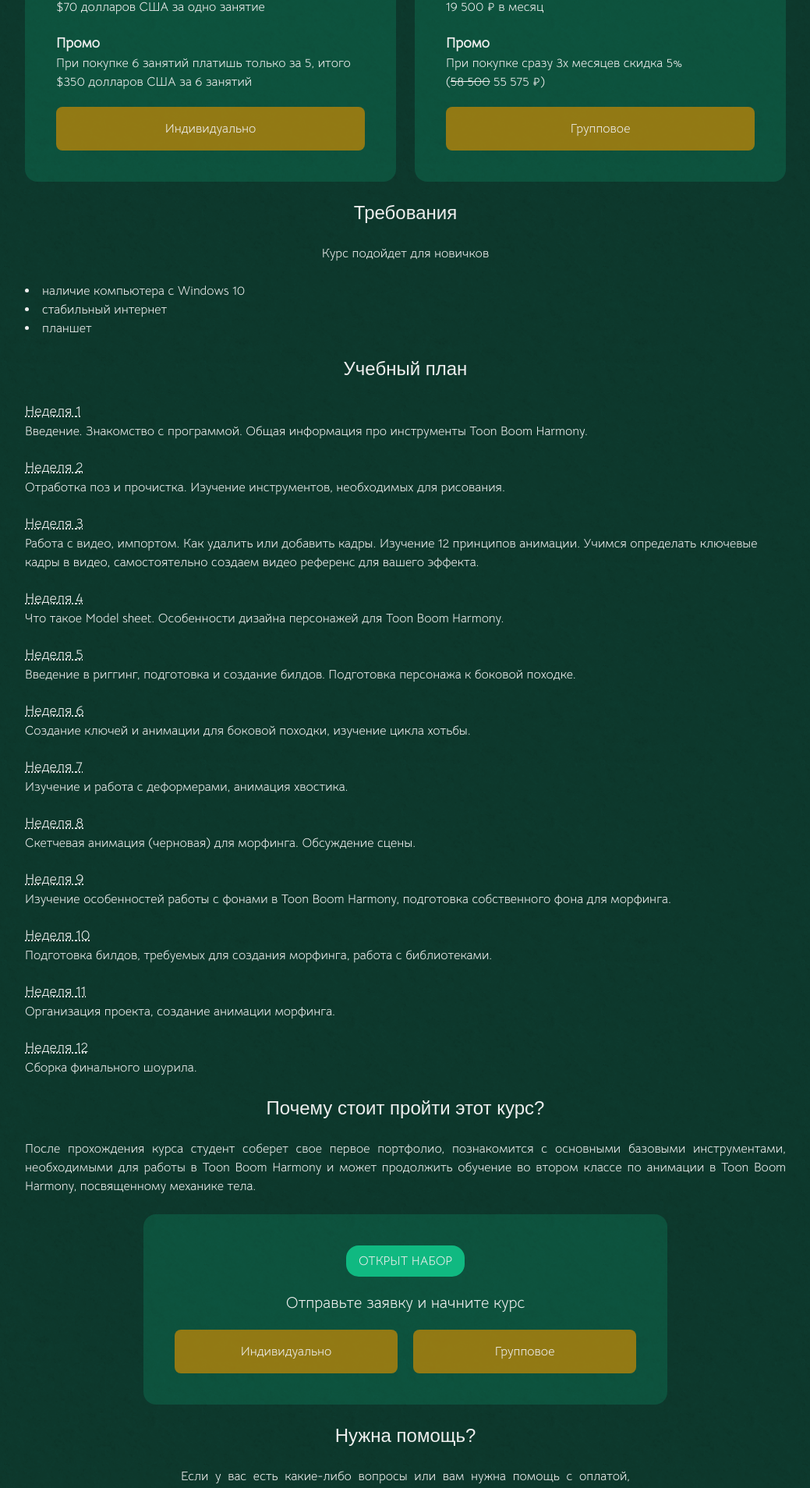
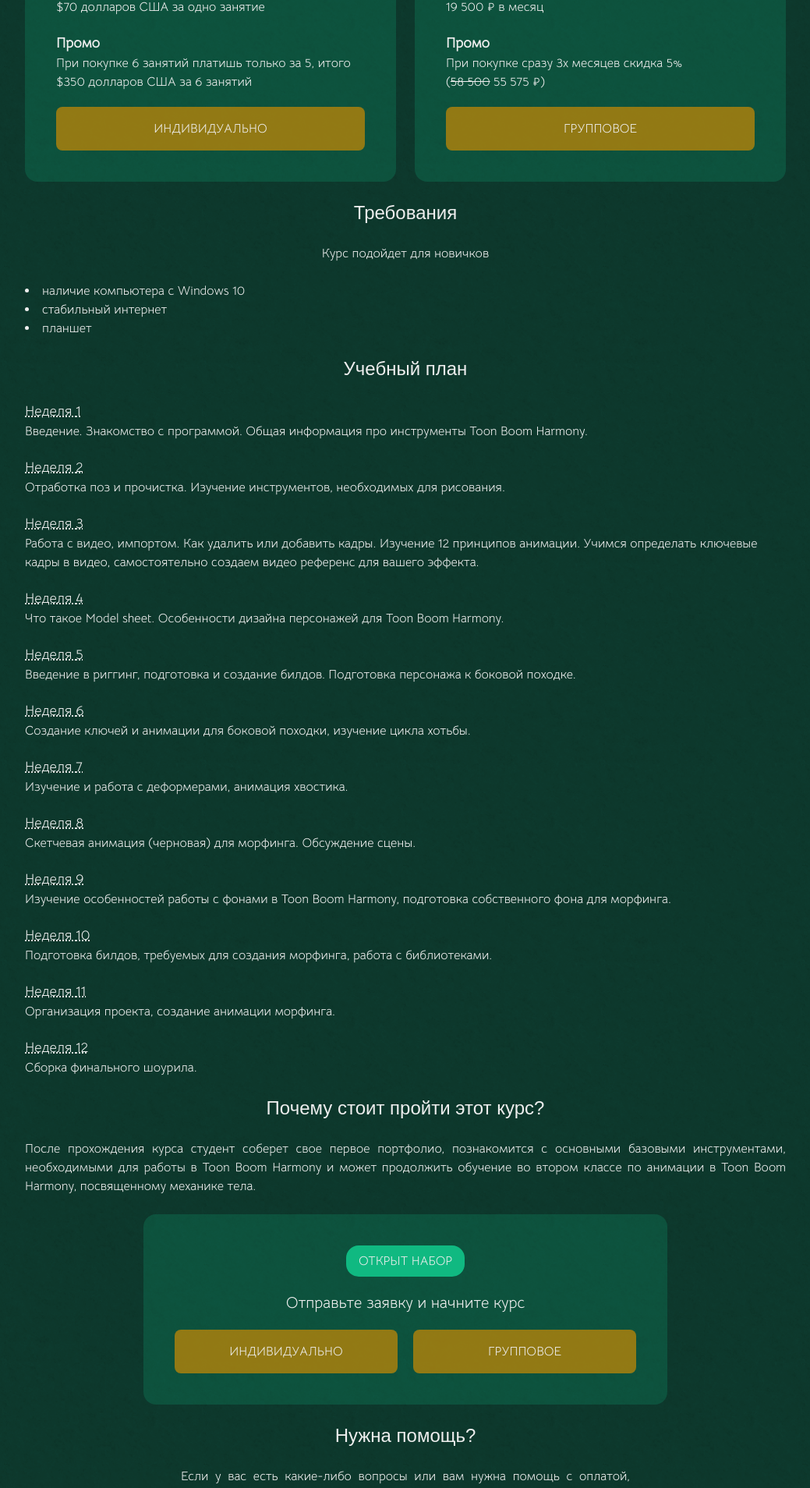
Before and after one commit to anamidev/harmony-dudes-v2, a Next.js app: page /course/basic-rigged-animation in a window 1280 px wide. Shown: the part 1160-3068 px from the top of the page at 78% size, without its empty margins (120-1159 px from the left). Built offline with nearby package versions, Linux system fonts and the light colour scheme.

Commit message:
1.0.0 - Production version HD

```diff
--- a/package.json
+++ b/package.json
@@ -1,6 +1,6 @@
 {
   "name": "harmony-dudes-v2-ts",
-  "version": "0.9.6",
+  "version": "1.0.0",
   "private": true,
   "scripts": {
     "dev": "next dev",
--- a/src/app/course/[course]/page.tsx
+++ b/src/app/course/[course]/page.tsx
@@ -93,12 +93,22 @@ export default function Course_ru({ params }: { params: { course: string } }) {
                             ></p>
                         </div>
                     ) : null}
+                    {currentClass.isOpen.individual && currentClass.applicationLink ? (
+                        <Link
+                            href={currentClass.applicationLink}
+                            target="_blank"
+                            className="button-lg-orange w-full max-w-[396px] text-center uppercase"
+                        >
+                            Индивидуально
+                        </Link>
+                    ) : (
                         <button
-                        className="button-lg-orange mx-auto w-full max-w-[396px]"
-                        disabled={!currentClass.isOpen.individual}
+                            className="button-lg-orange w-full max-w-[396px] text-center uppercase"
+                            disabled={true}
                         >
                             Индивидуально
                         </button>
+                    )}
                 </div>
                 <div className="flex flex-col gap-5 rounded-2xl bg-emerald-500/[0.2] p-10">
                     <div>
@@ -115,12 +125,22 @@ export default function Course_ru({ params }: { params: { course: string } }) {
                             ></p>
                         </div>
                     ) : null}
+                    {currentClass.isOpen.group && currentClass.applicationLink ? (
+                        <Link
+                            href={currentClass.applicationLink}
+                            target="_blank"
+                            className="button-lg-orange w-full max-w-[396px] text-center uppercase"
+                        >
+                            Групповое
+                        </Link>
+                    ) : (
                         <button
-                        className="button-lg-orange mx-auto w-full max-w-[396px]"
-                        disabled={!currentClass.isOpen.group}
+                            className="button-lg-orange w-full max-w-[396px] text-center uppercase"
+                            disabled={true}
                         >
                             Групповое
                         </button>
+                    )}
                 </div>
             </div>
 
@@ -194,18 +214,39 @@ export default function Course_ru({ params }: { params: { course: string } }) {
                 <p className="text-xl">Отправьте заявку и начните курс</p>
 
                 <div className="flex flex-col gap-5 md:w-full md:flex-row md:justify-around">
+                    {currentClass.isOpen.individual && currentClass.applicationLink ? (
+                        <Link
+                            href={currentClass.applicationLink}
+                            target="_blank"
+                            className="button-lg-orange w-full max-w-[396px] text-center uppercase"
+                        >
+                            Индивидуально
+                        </Link>
+                    ) : (
                         <button
-                        className="button-lg-orange w-full max-w-[396px]"
-                        disabled={!currentClass.isOpen.individual}
+                            className="button-lg-orange w-full max-w-[396px] text-center uppercase"
+                            disabled={true}
                         >
                             Индивидуально
                         </button>
+                    )}
+
+                    {currentClass.isOpen.group && currentClass.applicationLink ? (
+                        <Link
+                            href={currentClass.applicationLink}
+                            target="_blank"
+                            className="button-lg-orange w-full max-w-[396px] text-center uppercase"
+                        >
+                            Групповое
+                        </Link>
+                    ) : (
                         <button
-                        className="button-lg-orange w-full max-w-[396px]"
-                        disabled={!currentClass.isOpen.group}
+                            className="button-lg-orange w-full max-w-[396px] text-center uppercase"
+                            disabled={true}
                         >
                             Групповое
                         </button>
+                    )}
                 </div>
             </div>
 
--- a/src/app/layout.tsx
+++ b/src/app/layout.tsx
@@ -8,7 +8,7 @@ export const metadata: Metadata = {
     metadataBase: new URL('https://harmonydudes.com'),
     title: 'Harmony Dudes',
     description:
-        'Мастер-классы, стримы и консультации от профессионалов анимационной индустрии',
+        'Harmony Dudes - консультации, менторство, мастерклассы и стримы от профессионалов анимационной индустрии',
     twitter: {
         images: [
             'https://media.discordapp.net/attachments/1053094319583662161/1144730825506684959/harmony_dudes_og.png?width=1299&height=667',
@@ -16,7 +16,7 @@ export const metadata: Metadata = {
         card: 'summary_large_image',
         title: 'Harmony Dudes',
         description:
-            'Мастер-классы, стримы и консультации от профессионалов анимационной индустрии',
+            'Harmony Dudes - консультации, менторство, мастерклассы и стримы от профессионалов анимационной индустрии',
     },
     openGraph: {
         images: [
@@ -28,7 +28,7 @@ export const metadata: Metadata = {
         ],
         title: 'Harmony Dudes',
         description:
-            'Мастер-классы, стримы и консультации от профессионалов анимационной индустрии',
+            'Harmony Dudes - консультации, менторство, мастерклассы и стримы от профессионалов анимационной индустрии',
         url: 'https://harmonydudes.com',
     },
 };
--- a/src/lib/data/mentors.ts
+++ b/src/lib/data/mentors.ts
@@ -57,6 +57,7 @@ export const mentors_ru: IList = {
         software: [harmony, adobeAnimate, adobePhotoshop],
         jobTitle: 'Art-Director',
         introVideo: 'https://player.vimeo.com/video/912968508?h=0b058c3699',
+        // introVideo: 'https://onedrive.live.com/embed?resid=8EA7105337AC7F0E%213714563&authkey=!AKMVJXp-4GoQ9Jo',
         description:
             'Профессионал с огромным опытом в создании paperless и гибридной 2Д анимации в Toon Boom Harmony. Обладатель премий за достижения в области анимации и дизайна фонов, в том числе Annie, Ammy, и Leo Awards',
         currentStudio: 'Wildbrain',
@@ -98,6 +99,7 @@ export const mentors_ru: IList = {
         software: [],
         jobTitle: 'Senior Rigger',
         introVideo: 'https://player.vimeo.com/video/913029039?h=7207b85726',
+        // introVideo: 'https://onedrive.live.com/embed?resid=8EA7105337AC7F0E%213702490&authkey=!AK_RcA8awdIEBCI',
         description:
             'Супервайзер отдела риггинга, специалист по композу в Toon Boom Harmony, 2D аниматор',
         currentStudio: 'Toonbox, Riki, Melnitsa',
@@ -124,6 +126,7 @@ export const mentors_ru: IList = {
         software: [harmony],
         jobTitle: 'Compositing Artist',
         introVideo: 'https://player.vimeo.com/video/912968732?h=bfc78f2f37',
+        // introVideo: 'https://onedrive.live.com/embed?resid=8EA7105337AC7F0E%213713704&authkey=!AAZmJMwI3VNH5qg',
         description:
             'Синьор аниматор гибридной 2Д анимации в Toon Boom Harmony. Риггер по персонажам и пропсам',
         currentStudio: 'Toonbox',
```
Also changed, not shown: src/lib/data/courses.ts (+15 -0 lines). Lines whose indentation alone changed are shown as unchanged.
